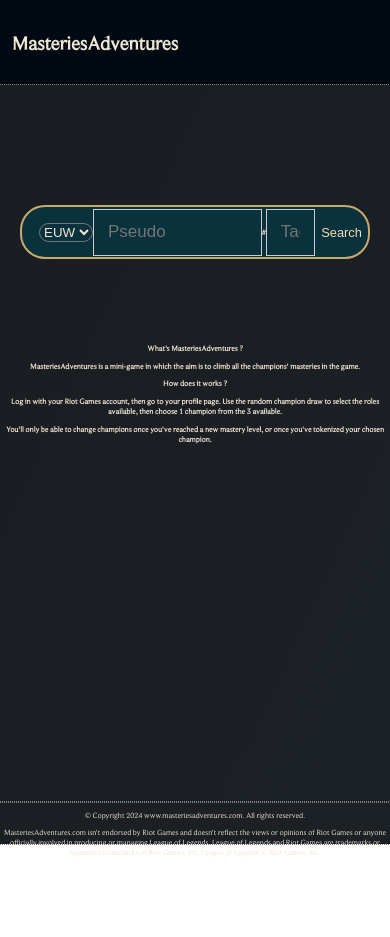
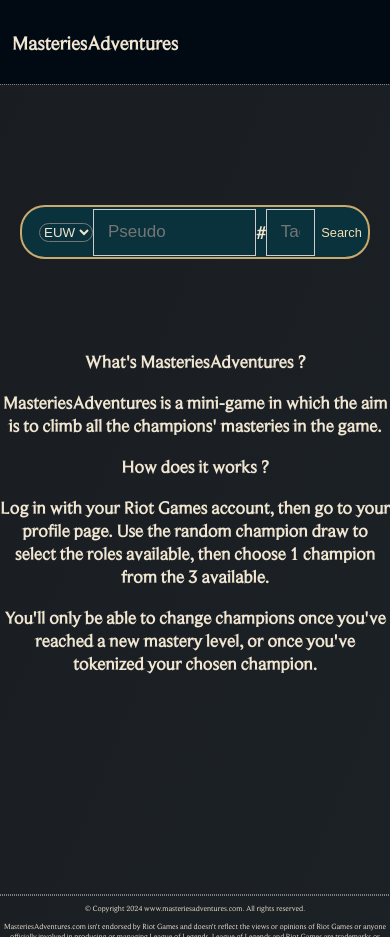
Before and after one commit to LucasMastrovito/MasteriesAdventures, a React (Create React App) app in the folder front/: page / in a window 390 px wide. Before the commit the page ends 857 px from the top, so only its background shows below. Built offline with nearby package versions, Linux system fonts and the light colour scheme.

Commit message:
responsive

```diff
--- a/front/src/App.css
+++ b/front/src/App.css
@@ -16,6 +16,7 @@
 
 .footer {
   height: 5vh;
+  overflow: hidden;
 }
 
 .title {
@@ -117,3 +118,7 @@ body {
 .home-btn:hover {
   cursor: pointer;
 }
+
+.text-large {
+  font-size: large;
+}
--- a/front/src/Home/Home.js
+++ b/front/src/Home/Home.js
@@ -8,11 +8,11 @@ function Home() {
         <div className="home-container">
             <Search apiKey={apiKey}></Search>
             <div className="tuto">
-                <h1>What's MasteriesAdventures ?</h1>
-                <h3>MasteriesAdventures is a mini-game in which the aim is to climb all the champions' masteries in the game.</h3>
-                <h1>How does it works ?</h1>
-                <h3>Log in with your Riot Games account, then go to your profile page. Use the random champion draw to select the roles available, then choose 1 champion from the 3 available.</h3>
-                <h3>You'll only be able to change champions once you've reached a new mastery level, or once you've tokenized your chosen champion.</h3>
+                <h1 className="text-large">What's MasteriesAdventures ?</h1>
+                <h3 className="text-large">MasteriesAdventures is a mini-game in which the aim is to climb all the champions' masteries in the game.</h3>
+                <h1 className="text-large">How does it works ?</h1>
+                <h3 className="text-large">Log in with your Riot Games account, then go to your profile page. Use the random champion draw to select the roles available, then choose 1 champion from the 3 available.</h3>
+                <h3 className="text-large">You'll only be able to change champions once you've reached a new mastery level, or once you've tokenized your chosen champion.</h3>
             </div>
         </div>
     )
--- a/front/src/Home/Search.js
+++ b/front/src/Home/Search.js
@@ -30,7 +30,7 @@ function Search() {
                     <option className="select-selected" value="vn2">VN</option>
                 </select>
                     <input className="searchbar" type="text" placeholder="Pseudo"></input>
-                    <h2 style={{display: 'inline-block'}}>#</h2>
+                    <h2 className="text-large" style={{display: 'inline-block'}}>#</h2>
                     <input className="searchbar" style={{width: '5vw'}} type="text" placeholder="Tag"></input>
                 </label>
                     <button className="searchbutton" type="submit">Search</button>
```
